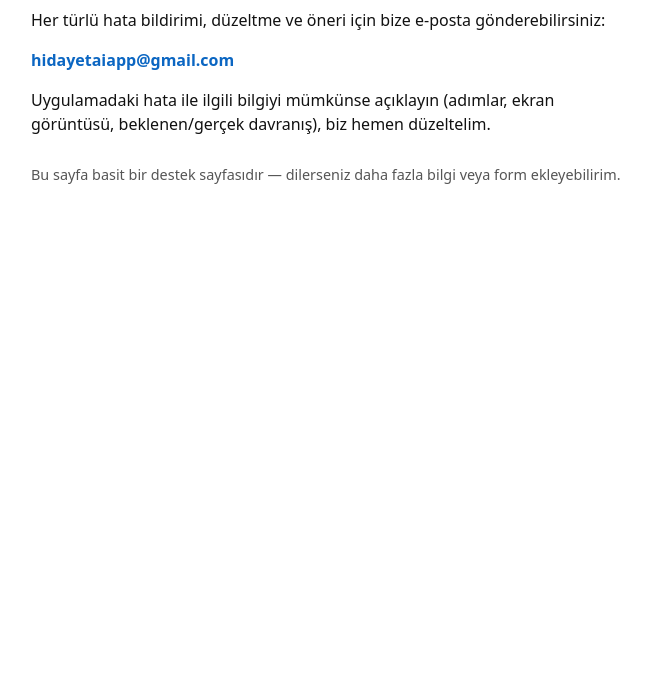
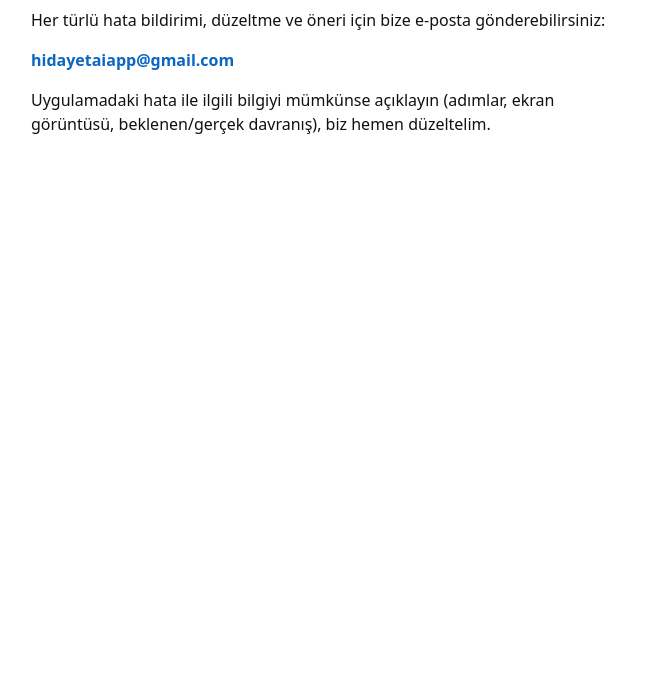
Before and after one commit to hidayetaiapp/hidayetaiapp, a plain HTML site: page index.html in a window 1280 px wide. Shown: the part 125-800 px from the top of the page, without its empty margins (309-960 px from the left). Drawn offline with Linux system fonts and the light colour scheme.

Commit message:
Remove footer text from support page
Removed a line from the footer section of the support page.

```diff
--- a/index.html
+++ b/index.html
@@ -30,7 +30,6 @@
   <p>Uygulamadaki hata ile ilgili bilgiyi mümkünse açıklayın (adımlar, ekran görüntüsü, beklenen/gerçek davranış), biz hemen düzeltelim.</p>
 
   <footer>
-    Bu sayfa basit bir destek sayfasıdır — dilerseniz daha fazla bilgi veya form ekleyebilirim.
   </footer>
 </body>
 </html>
```
